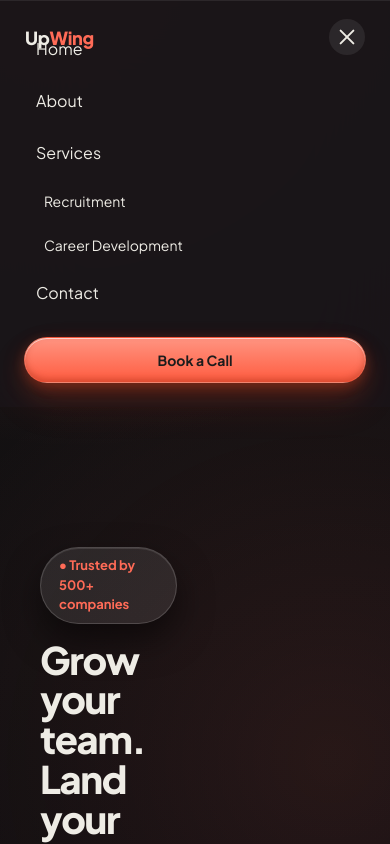
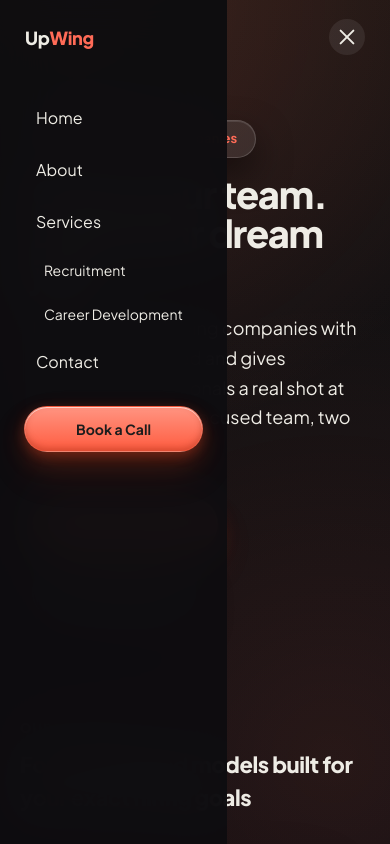
Before and after one commit to suraj-work-02/upwing, a Next.js app: page / in a window 390 px wide. Both pictures are taken after a click on the button "Menu". Shown: the top 844 px of the page. Built offline with nearby package versions, Linux system fonts and the light colour scheme.

Commit message:
refactor: implement responsive design improvements and component styling via centralized CSS classes

```diff
--- a/app/globals.css
+++ b/app/globals.css
@@ -168,6 +168,20 @@ a:hover {
     inset 0 1px 0 rgba(255, 255, 255, 0.04);
 }
 
+@media (max-width: 768px) {
+  .uw-shell {
+    border-radius: 20px;
+    padding: 20px 16px 0;
+  }
+}
+
+@media (max-width: 480px) {
+  .uw-shell {
+    border-radius: 0;
+    padding: 0;
+  }
+}
+
 /* ─── Pill badges ─── */
 
 .uw-pill {
@@ -301,7 +315,7 @@ a:hover {
 
 .uw-review {
   flex: none;
-  width: 340px;
+  width: 300px;
   border-radius: 20px;
   padding: 22px;
   display: flex;
@@ -310,6 +324,12 @@ a:hover {
   color: #1c1c1c;
   border: 1px solid rgba(0, 0, 0, 0.06);
   box-shadow: 0 16px 34px rgba(0, 0, 0, 0.45);
+}
+
+@media (min-width: 640px) {
+  .uw-review {
+    width: 340px;
+  }
 }
 
 /* ─── Company logo pill ─── */
@@ -756,3 +776,196 @@ a:hover {
     transform: none !important;
   }
 }
+
+/* ─── Responsive: Hero ─── */
+
+.hero-grid {
+  display: grid;
+  grid-template-columns: 1.1fr min(460px, 42%);
+  gap: 48px;
+  align-items: center;
+}
+
+@media (max-width: 768px) {
+  .hero-grid {
+    grid-template-columns: 1fr;
+    gap: 32px;
+  }
+
+  .hero-char {
+    display: none !important;
+  }
+
+  .hero-section {
+    padding: 120px 20px 60px !important;
+    min-height: unset !important;
+  }
+}
+
+/* ─── Responsive: SpecialtyScroll card panels ─── */
+
+.specialty-panel-grid {
+  display: grid;
+  grid-template-columns: 1fr 1fr;
+  gap: 48px;
+  align-items: center;
+}
+
+@media (max-width: 768px) {
+  .specialty-panel-grid {
+    grid-template-columns: 1fr;
+    gap: 24px;
+  }
+
+  .specialty-panel-image {
+    max-width: 280px !important;
+    margin: 0 auto !important;
+    aspect-ratio: 1 / 1 !important;
+  }
+
+  .specialty-scroll-header {
+    padding: 40px 20px 0 !important;
+  }
+}
+
+@media (max-width: 480px) {
+  .specialty-panel-grid {
+    gap: 16px;
+  }
+}
+
+/* ─── Responsive: ServicesPreview stack cards ─── */
+
+.svc-stack-grid {
+  display: grid;
+  grid-template-columns: minmax(0, 0.9fr) minmax(0, 1.1fr);
+  gap: 32px;
+  align-items: center;
+}
+
+@media (max-width: 680px) {
+  .svc-stack-grid {
+    grid-template-columns: 1fr;
+    gap: 20px;
+  }
+
+  .svc-stack-image {
+    aspect-ratio: 16 / 9 !important;
+    max-height: 200px;
+  }
+
+  .services-stack-header {
+    padding: 40px 20px 0 !important;
+  }
+
+  .services-stack-container {
+    height: min(80vh, 560px) !important;
+  }
+
+  .specialty-stack-card {
+    padding: 20px !important;
+  }
+}
+
+/* ─── Responsive: HowItWorks ─── */
+
+@media (max-width: 640px) {
+  .how-step {
+    width: 100% !important;
+    flex: unset !important;
+  }
+
+  .hiw-row {
+    justify-content: center !important;
+  }
+
+  .hiw-section {
+    padding: 60px 20px !important;
+  }
+
+  .hiw-heading {
+    margin-bottom: 48px !important;
+  }
+}
+
+/* ─── Responsive: WhySection ─── */
+
+@media (max-width: 640px) {
+  .why-section {
+    padding: 60px 20px !important;
+  }
+}
+
+/* ─── Responsive: CtaBand ─── */
+
+@media (max-width: 640px) {
+  .cta-band-inner {
+    padding: 32px 24px !important;
+    flex-direction: column !important;
+    align-items: flex-start !important;
+  }
+
+  .cta-band-section {
+    padding: 40px 20px 60px !important;
+  }
+}
+
+/* ─── Responsive: ReviewsMarquee ─── */
+
+@media (max-width: 640px) {
+  .reviews-section {
+    padding: 60px 20px !important;
+  }
+}
+
+/* ─── Responsive: general section padding ─── */
+
+@media (max-width: 640px) {
+  .section-padded {
+    padding: 60px 20px !important;
+  }
+}
+
+/* ─── Responsive: MobileNav position ─── */
+
+.mobile-nav-overlay {
+  position: fixed;
+  inset-x: 0;
+  top: 0;
+  z-index: 49;
+  padding-top: 70px;
+  min-height: 100dvh;
+  background: rgba(14, 13, 16, 0.97);
+  backdrop-filter: blur(24px);
+  -webkit-backdrop-filter: blur(24px);
+  overflow-y: auto;
+}
+
+/* ─── Responsive: PageHero ─── */
+
+@media (max-width: 640px) {
+  .page-hero-section {
+    padding: 110px 20px 50px !important;
+  }
+}
+
+/* ─── Responsive: inner section paddings (About, Contact, Services pages) ─── */
+
+@media (max-width: 640px) {
+  section[style*="padding: 80px"],
+  section[style*="padding: 100px"] {
+    padding: 60px 20px !important;
+  }
+
+  .uw-svc {
+    padding: 24px !important;
+  }
+}
+
+/* ─── Responsive: Footer ─── */
+
+@media (max-width: 640px) {
+  footer {
+    padding: 32px 20px 20px !important;
+  }
+}
--- a/components/home/CtaBand.tsx
+++ b/components/home/CtaBand.tsx
@@ -3,10 +3,11 @@ import { FadeIn } from "@/components/motion/FadeIn";
 
 export function CtaBand() {
   return (
-    <section style={{ padding: "60px 28px 80px" }}>
+    <section className="cta-band-section" style={{ padding: "60px 28px 80px" }}>
       <div style={{ maxWidth: 1400, margin: "0 auto", padding: "0 12px" }}>
         <FadeIn>
           <div
+            className="cta-band-inner"
             style={{
               background: "linear-gradient(180deg, #000, #0a0b0d)",
               color: "#fff",
--- a/components/home/Hero.tsx
+++ b/components/home/Hero.tsx
@@ -58,6 +58,7 @@ export function Hero() {
     <>
       {/* 1. Main Hero Section */}
       <section
+        className="hero-section"
         style={{
           padding: "140px 28px 80px",
           minHeight: "calc(88svh - 80px)",
@@ -73,14 +74,7 @@ export function Hero() {
             padding: "0 12px",
           }}
         >
-          <div
-            style={{
-              display: "grid",
-              gridTemplateColumns: "1.1fr min(460px, 42%)",
-              gap: 48,
-              alignItems: "center",
-            }}
-          >
+          <div className="hero-grid">
             {/* Left: main content */}
             <div>
               {/* Trust pill */}
@@ -171,6 +165,7 @@ export function Hero() {
 
             {/* Right: character illustration */}
             <div
+              className="hero-char"
               style={{
                 display: "flex",
                 alignItems: "flex-end",
--- a/components/home/HowItWorks.tsx
+++ b/components/home/HowItWorks.tsx
@@ -172,7 +172,7 @@ export function HowItWorks() {
   }, [svgPath]);
 
   return (
-    <section ref={sectionRef} style={{ padding: "100px 28px" }}>
+    <section ref={sectionRef} className="hiw-section" style={{ padding: "100px 28px" }}>
       <div style={{ maxWidth: 1100, margin: "0 auto" }}>
         {/* Heading */}
         <div
@@ -246,6 +246,7 @@ export function HowItWorks() {
           {steps.map((step, i) => (
             <div
               key={step.num}
+              className="hiw-row"
               style={{
                 display: "flex",
                 justifyContent:
--- a/components/home/ReviewsMarquee.tsx
+++ b/components/home/ReviewsMarquee.tsx
@@ -137,7 +137,7 @@ export function ReviewsMarquee() {
   const row2 = [...companyReviews, ...companyReviews];
 
   return (
-    <section style={{ padding: "100px 28px 80px" }}>
+    <section className="reviews-section" style={{ padding: "100px 28px 80px" }}>
       <div style={{ maxWidth: 1400, margin: "0 auto", padding: "0 12px" }}>
         <div
           style={{
--- a/components/home/ServicesPreview.tsx
+++ b/components/home/ServicesPreview.tsx
@@ -87,14 +87,12 @@ function StackCard({ svc }: { svc: (typeof services)[0] }) {
         transformOrigin: "top center",
         background: svc.bg,
         boxShadow: "0 30px 70px rgba(0,0,0,0.22)",
-        display: "grid",
-        gridTemplateColumns: "minmax(0, 0.9fr) minmax(0, 1.1fr)",
-        gap: 32,
-        alignItems: "center",
         willChange: "transform, opacity",
       }}
     >
+      <div className="svc-stack-grid">
         <div
+          className="svc-stack-image"
           style={{
             borderRadius: 18,
             overflow: "hidden",
@@ -160,6 +158,7 @@ function StackCard({ svc }: { svc: (typeof services)[0] }) {
           >
             {svc.cta}
           </Link>
+        </div>
       </div>
     </div>
   );
@@ -284,6 +283,7 @@ export function ServicesPreview() {
         }}
       >
         <div
+          className="services-stack-header"
           style={{
             padding: "56px 40px 0",
             maxWidth: 1200,
@@ -326,6 +326,7 @@ export function ServicesPreview() {
           }}
         >
           <div
+            className="services-stack-container"
             style={{
               position: "relative",
               width: "100%",
--- a/components/home/SpecialtyScroll.tsx
+++ b/components/home/SpecialtyScroll.tsx
@@ -76,16 +76,11 @@ function CardPanel({
       }}
     >
       <div
-        style={{
-          width: "100%",
-          maxWidth: 1100,
-          display: "grid",
-          gridTemplateColumns: "1fr 1fr",
-          gap: 48,
-          alignItems: "center",
-        }}
+        className="specialty-panel-grid"
+        style={{ width: "100%", maxWidth: 1100 }}
       >
         <div
+          className="specialty-panel-image"
           style={{
             order: 1,
             borderRadius: 28,
@@ -375,6 +370,7 @@ export function SpecialtyScroll() {
         }}
       >
         <div
+          className="specialty-scroll-header"
           style={{
             padding: "56px 40px 0",
             maxWidth: 1200,
--- a/components/home/WhySection.tsx
+++ b/components/home/WhySection.tsx
@@ -112,7 +112,7 @@ export function WhySection() {
   }, []);
 
   return (
-    <section ref={sectionRef} style={{ padding: "100px 28px" }}>
+    <section ref={sectionRef} className="why-section" style={{ padding: "100px 28px" }}>
       <div style={{ maxWidth: 1400, margin: "0 auto", padding: "0 12px" }}>
         {/* Heading */}
         <div ref={headingRef} style={{ opacity: 0, marginBottom: 48 }}>
--- a/components/layout/MobileNav.tsx
+++ b/components/layout/MobileNav.tsx
@@ -15,7 +15,7 @@ export function MobileNav({
   return (
     <div
       id="mobile-nav"
-      className="border-t border-border bg-bg-card/95 backdrop-blur-2xl md:hidden"
+      className="mobile-nav-overlay md:hidden"
     >
       <nav className="flex flex-col gap-1 px-6 py-6" aria-label="Mobile">
         {site.nav.map((item) => (
--- a/components/ui/PageHero.tsx
+++ b/components/ui/PageHero.tsx
@@ -12,7 +12,7 @@ export function PageHero({
   cta?: { href: string; label: string };
 }) {
   return (
-    <section style={{ padding: "140px 28px 60px" }}>
+    <section className="page-hero-section" style={{ padding: "140px 28px 60px" }}>
       <div
         style={{
           width: "100%",
```
Lines whose indentation alone changed are shown as unchanged.
